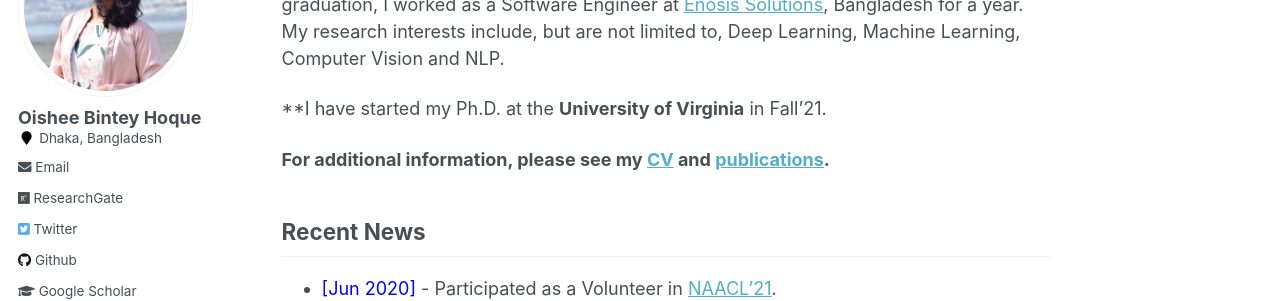
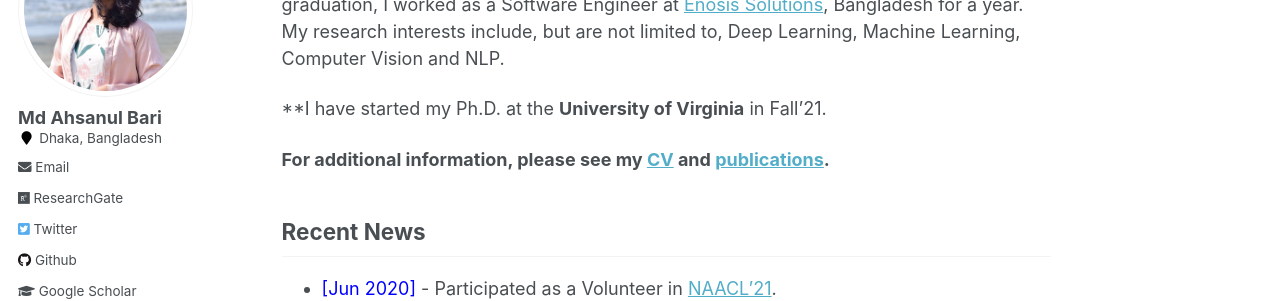
Before and after one commit to GProDevik/AhsanulBariRomih, a Jekyll site: the page built from _pages/about.md, in a window 1280 px wide. Shown: the part 195-496 px from the top of the page. Built offline with Jekyll 4.4.1, drawn with Linux system fonts in a browser that asks for light colours.

Commit message:
name change

```diff
--- a/_config.yml
+++ b/_config.yml
@@ -77,7 +77,7 @@ analytics:
     tracking_id: UA-189125427-1
 # Site Author
 author:
-  name: "Oishee Bintey Hoque"
+  name: "Md Ahsanul Bari"
   avatar: "oishee.jpg"
   bio:
   location: "Dhaka, Bangladesh"
```
